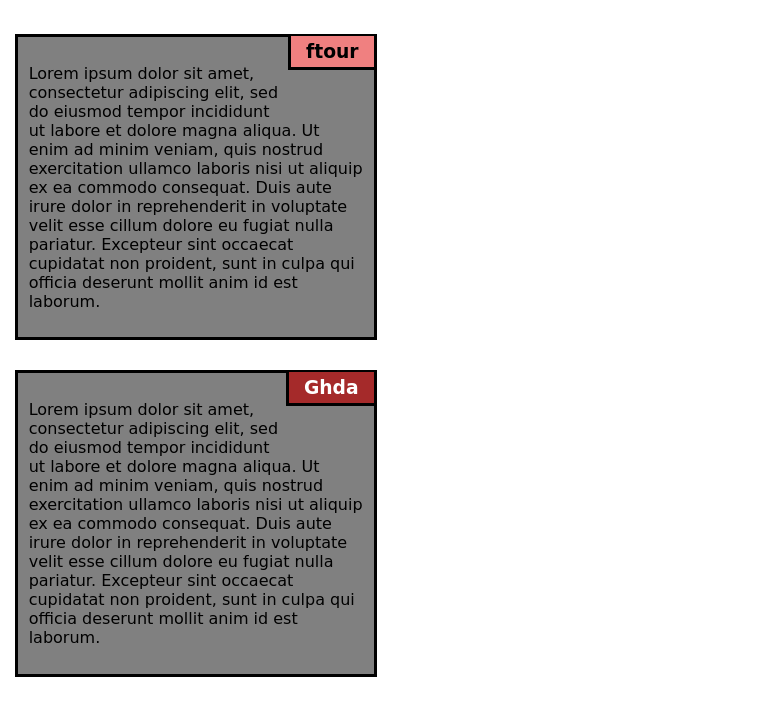
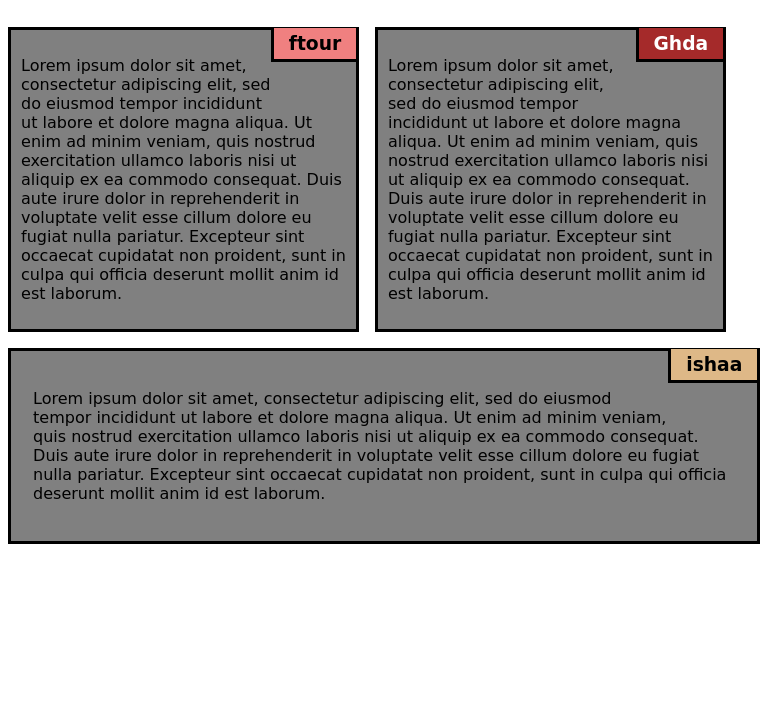
Before and after one commit to Yazzine02/yazzine02.module2, a plain HTML site: page index.html in a window 768 px wide. Shown: the part 62-767 px from the top of the page. Drawn offline with Linux system fonts and the light colour scheme.

Commit message:
Update style.css

```diff
--- a/css/style.css
+++ b/css/style.css
@@ -27,7 +27,6 @@ h3{
     width:30%;
     height:fit-content;
     float:left;
-    height: fit-content;
 }
 
 h1{
@@ -62,8 +61,10 @@ ul{
 
 @media (min-width:768px) and (max-width:991px){
     .menu{
-        width:46.3%;
+        width:45%;
+        margin:1%;
     }
+
     .menu#menuishaa{
         width:fit-content;
     }
```
